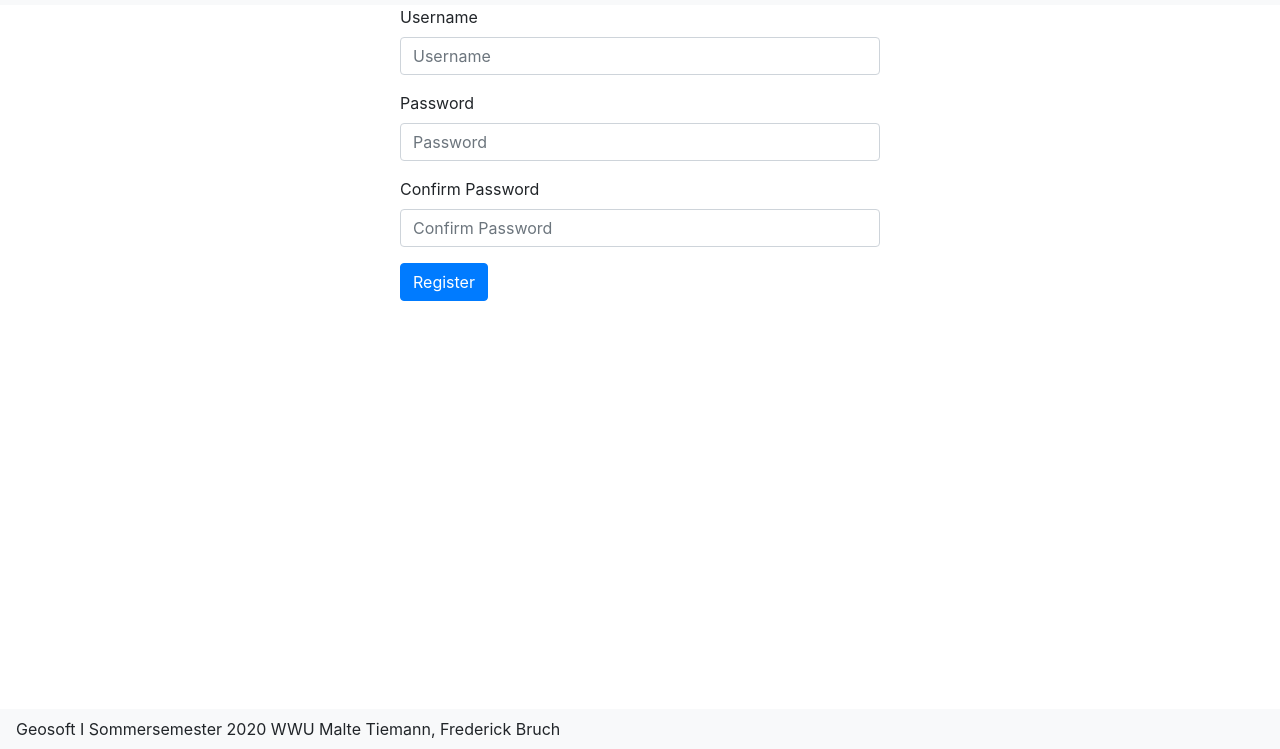
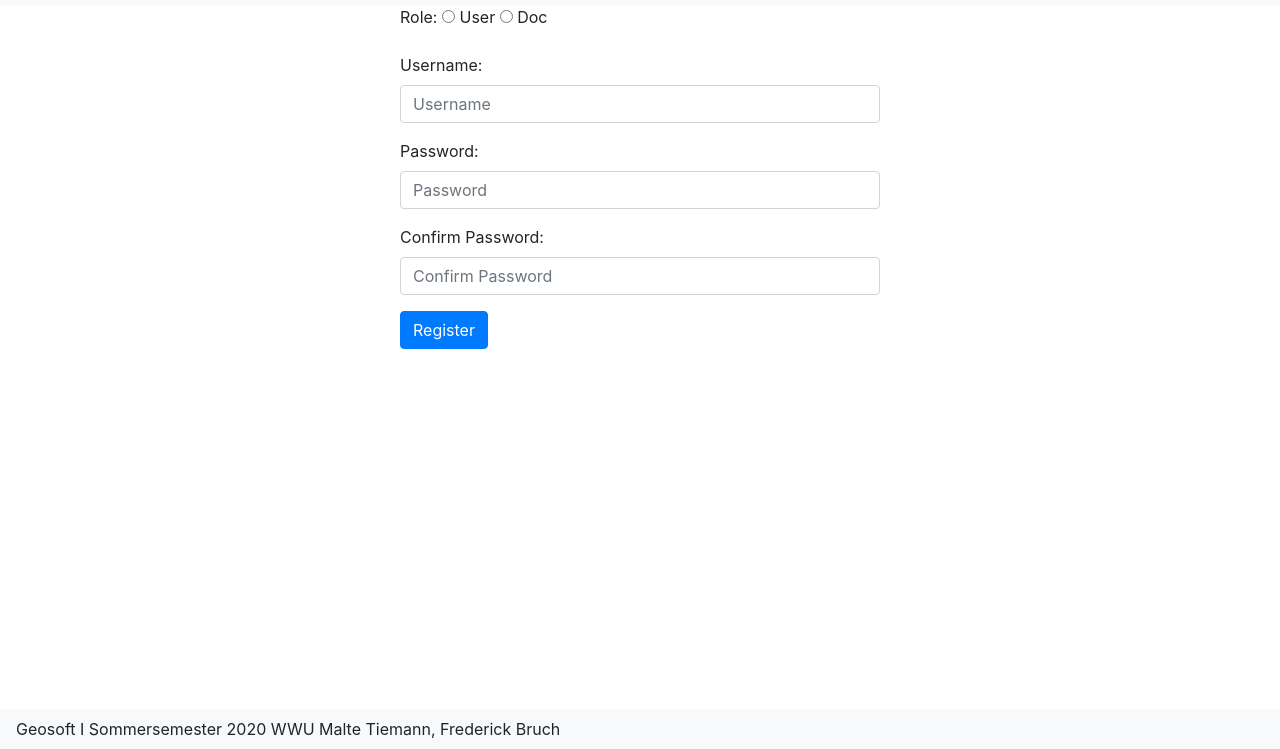
Before and after one commit to fbruc03/geosoft, a website: page views/register.html in a window 1280 px wide. Shown: the part 51-800 px from the top of the page. Drawn offline with nearby package versions, Linux system fonts and the light colour scheme; files that its build step writes are made by us from their sources.

Commit message:
added role to userSchema

```diff
--- a/index.js
+++ b/index.js
@@ -83,12 +83,15 @@ router.get('/register', (req, res) => {
 //POST request to register
 router.post('/register', async (req, res) => {
     username = req.body.username;
+    role = req.body.role;
     password1 = req.body.password1;
     password2 = req.body.password2;
 
+    //TODO man kann zwei user mit gleichem usernamen erstellen
     if(password2 == password1) {
         var newuser = new User();
         newuser.username = username;
+        newuser.role = role;
         newuser.password = password1;
 
         newuser.save(function(err, savedUser) {
--- a/model/User.js
+++ b/model/User.js
@@ -13,7 +13,11 @@ const userSchema = new mongoose.Schema({
         required: [true, 'Password is required'],
         minlength: [6, 'Password needs to be at least 6 characters long'],
         maxlength: [12, 'Password cant have more than 12 characters']
-    }
+    },
+    role: {
+        type: String,
+        required: [true, 'Please set your role'],
+        enum: ['user','doc']}
 });
 
 const User = mongoose.model('User', userSchema);
--- a/views/register.html
+++ b/views/register.html
@@ -33,15 +33,22 @@
     <div>
         <form class="myForm" method="POST" action="/register">
             <div class="form-group">
-                <label for="username">Username</label>
+                <label for="role">Role:</label>
+                <input type="radio" name="role" id="user" value="user">
+                <label for="role">User</label>
+                <input type="radio" name="role" id="doc" value="doc">
+                <label for="role">Doc</label>
+            </div>
+            <div class="form-group">
+                <label for="username">Username:</label>
                 <input type="text" name="username" class="form-control" id="username" placeholder="Username">
             </div>
             <div class="form-group">
-                <label for="password1">Password</label>
+                <label for="password1">Password:</label>
                 <input type="password" name="password1" class="form-control" id="password1" placeholder="Password">
             </div>
             <div class="form-group">
-                <label for="password2">Confirm Password</label>
+                <label for="password2">Confirm Password:</label>
                 <input type="password" name="password2" class="form-control" id="password2"
                     placeholder="Confirm Password">
             </div>
```
